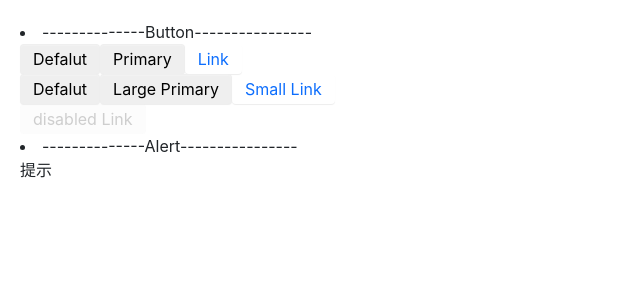
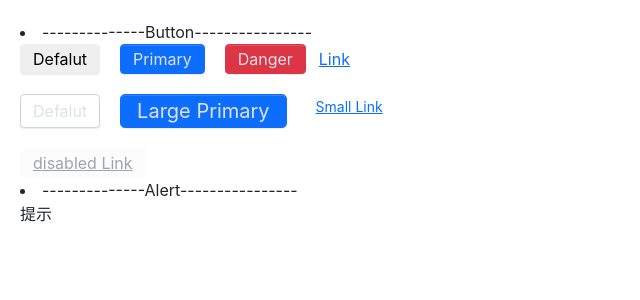
Before and after one commit to caowenjings/react-ts-cwjantd, a React (Create React App) app: page / in a window 1280 px wide. Shown: the top 300 px of the page, without its empty margins (0-640 px from the left). Built offline with nearby package versions, Linux system fonts and the light colour scheme.

Commit message:
feat：添加button样式以及原生属性

```diff
--- a/src/App.css
+++ b/src/App.css
@@ -1,3 +1,12 @@
 .App {
     padding: 20px;
 }
+
+.list {
+    display: flex;
+    margin-bottom: 20px;
+}
+
+.list .block {
+    margin-right: 20px;
+}
--- a/src/App.tsx
+++ b/src/App.tsx
@@ -10,23 +10,30 @@ const App: React.FC = () => {
   return (
     <div className="App">
       <li> --------------Button---------------- </li>
-      <div>
+      <div className="list">
         <Button btnType={ButtonType.Defalut}>Defalut</Button>
+        <p className="block" />
         <Button btnType={ButtonType.Primary}>Primary</Button>
+        <p className="block" />
+        <Button btnType={ButtonType.Danger}>Danger</Button>
         <Button btnType={ButtonType.Link} href="http:baidu">
           Link
         </Button>
+        <p className="block" />
       </div>
-      <div>
+      <div className="list">
         <Button btnType={ButtonType.Defalut} size={ButtonSize.Default}>
           Defalut
         </Button>
+        <p className="block" />
         <Button btnType={ButtonType.Primary} size={ButtonSize.Large}>
           Large Primary
         </Button>
+        <p className="block" />
         <Button btnType={ButtonType.Link} href="http:baidu" size={ButtonSize.Small}>
           Small Link
         </Button>
+        <p className="block" />
       </div>
       <div>
         <Button btnType={ButtonType.Link} disabled>
--- a/src/compontentsBasic/Button/_style.scss
+++ b/src/compontentsBasic/Button/_style.scss
@@ -6,13 +6,11 @@
     vertical-align: middle;
     font-weight: $btn-font-weight;
     font-family: $btn-font-family;
-    font-size: $btn-font-size;
     line-height: $btn-font-size;
     background-image: none;
     border:$btn-border-width solid transparent;
-    padding: $btn-padding-y $btn-padding-x;
     box-shadow: $btn-box-shadow;
-    border-radius: $btn-border-radius;
+    @include button-size($btn-padding-y, $btn-padding-x ,$btn-font-size, $btn-border-radius);
     cursor: pointer;
     transition: $btn-transition;
     &.disabled,&[disabled]{
@@ -24,5 +22,49 @@
             pointer-events: none
         }
     }
+}
+
+// button的大小
+
+.btn-lg{
+    @include button-size($btn-padding-y-lg ,$btn-padding-x-lg ,$btn-font-size-lg, $btn-border-radius-lg);
+}
+.btn-sm{
+    @include button-size($btn-padding-y-sm ,$btn-padding-x-sm ,$btn-font-size-sm ,$btn-border-radius-sm);
+}
+
+// button的颜色类型
+
+.btn-primary{
+    @include button-style($primary,$primary, $border-color)
+}
+
+.btn-danger{
+    @include button-style($danger,$danger, $border-color)
 
 }
+
+.btn-default{
+    @include button-style($white,$gray-400, $border-color,$primary,$primary)
+}
+
+.btn-link{
+    font-weight: $font-weight-normal;
+    color: $btn-link-color;
+    box-shadow: none;
+    text-decoration: $link-hover-decoration;
+    &:hover {
+        color: $btn-link-hover-color;
+        text-decoration: $link-hover-decoration;
+      }
+      &:focus,
+      &.focus {
+        text-decoration: $link-hover-decoration;
+        box-shadow: none;
+      }
+      &:disabled,
+      &.disabled {
+        color: $btn-link-disabled-color;
+        pointer-events: none;
+      }
+}
--- a/src/compontentsBasic/Button/button.tsx
+++ b/src/compontentsBasic/Button/button.tsx
@@ -1,13 +1,13 @@
-import React from 'react'
+import React, { HtmlHTMLAttributes } from 'react'
 import classNames from 'classnames'
+import { type } from 'os'
 
 //1.定义枚举,props中会用到的size，type
 export enum ButtonType {
   Primary = 'primary',
   Defalut = 'defalut',
-  Dashed = 'dashed',
-  Link = 'link',
-  Text = 'text'
+  Danger = 'danger',
+  Link = 'link'
 }
 
 export enum ButtonSize {
@@ -17,7 +17,7 @@ export enum ButtonSize {
 }
 
 // 2.创建props的接口类型
-interface IButtonProps {
+interface IBaseButtonProps {
   className?: string
   disabled?: boolean
   size?: ButtonSize
@@ -27,8 +27,12 @@ interface IButtonProps {
 }
 
 //buuton 按钮组件
+type NativeButtonProps = IBaseButtonProps & React.ButtonHTMLAttributes<HTMLElement> //获取button原生属性
+type AnchotButtonProps = IBaseButtonProps & React.AnchorHTMLAttributes<HTMLElement> //获取link原生属性
+type IButtonProps = Partial<NativeButtonProps & AnchotButtonProps> //变成可选的
+
 const Button: React.FC<IButtonProps> = (props) => {
-  let { className, disabled, size, btnType, children, href } = props
+  let { className, disabled, size, btnType, children, href, ...restProps } = props
 
   const classes = classNames('btn', className, {
     [`btn-${btnType}`]: btnType,
@@ -43,7 +47,7 @@ const Button: React.FC<IButtonProps> = (props) => {
     )
   }
   return (
-    <button className={classes} disabled={disabled}>
+    <button className={classes} disabled={disabled} {...restProps}>
       {children}
     </button>
   )
--- a/src/styles/_variable.scss
+++ b/src/styles/_variable.scss
@@ -190,7 +190,8 @@ $box-shadow:                  0 .5rem 1rem rgba($black, .15) !default;
 $box-shadow-lg:               0 1rem 3rem rgba($black, .175) !default;
 $box-shadow-inset:            inset 0 1px 2px rgba($black, .075) !default;
 
-// 按钮
+// ----------------- 按钮 ----------------------------------
+
 // 按钮基本属性
 $btn-font-weight:             400;
 $btn-padding-y:               .375rem !default;
@@ -227,6 +228,8 @@ $btn-border-radius-lg:        $border-radius-lg !default;
 $btn-border-radius-sm:        $border-radius-sm !default;
 
 $btn-transition:              color .15s ease-in-out, background-color .15s ease-in-out, border-color .15s ease-in-out, box-shadow .15s ease-in-out !default;
+
+
 
 // menu
 $menu-border-width:            $border-width !default;
```
Also changed, not shown: src/styles/_mixin.scss (+8 -0 lines), src/styles/index.scss (line endings or trailing spaces).
